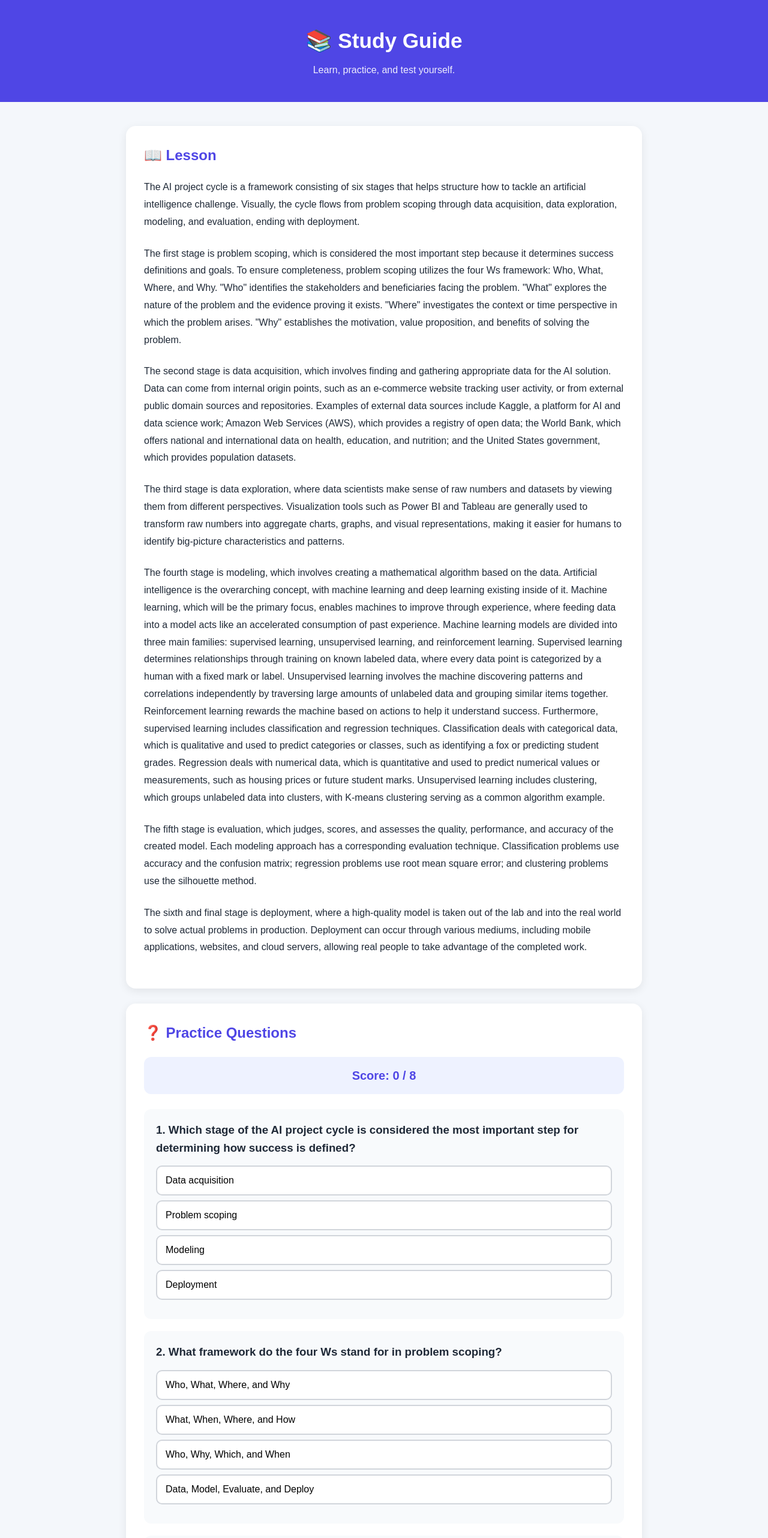
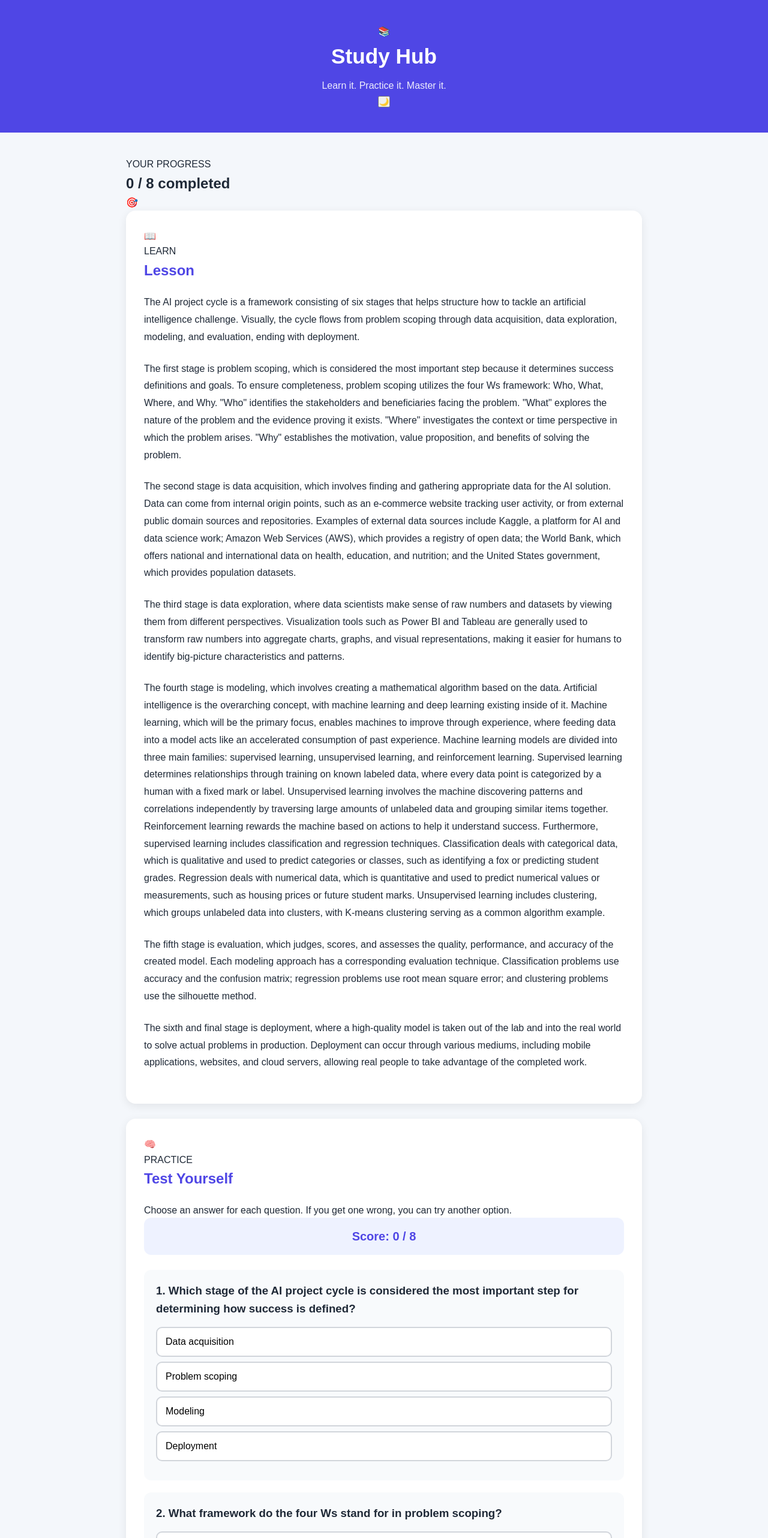
Before and after one commit to optionalguestlol/study-website, a plain HTML site: page index.html in a window 1280 px wide. Shown: the top 2564 px of the page at 60% size. Drawn offline with Linux system fonts and the light colour scheme.

Commit message:
Update index.html

```diff
--- a/index.html
+++ b/index.html
@@ -3,35 +3,131 @@
 <head>
     <meta charset="UTF-8">
     <meta name="viewport" content="width=device-width, initial-scale=1.0">
-    <title>Study Guide</title>
+
+    <title>Study Hub</title>
+
     <link rel="stylesheet" href="style.css">
 </head>
 
 <body>
 
-    <header>
-        <h1>📚 Study Guide</h1>
-        <p>Learn, practice, and test yourself.</p>
+    <header class="hero">
+        <div class="hero-content">
+            <div class="logo">📚</div>
+
+            <div>
+                <h1>Study Hub</h1>
+                <p>Learn it. Practice it. Master it.</p>
+            </div>
+
+            <button id="themeButton" class="theme-button" type="button">
+                🌙
+            </button>
+        </div>
     </header>
+
 
     <main>
 
-        <section class="card">
-            <h2>📖 Lesson</h2>
-            <div id="lesson">Loading...</div>
+        <!-- Study Progress -->
+        <section class="progress-card">
+
+            <div class="progress-top">
+                <div>
+                    <span class="small-label">YOUR PROGRESS</span>
+                    <h2 id="progressText">0 / 8 completed</h2>
+                </div>
+
+                <div class="progress-icon">
+                    🎯
+                </div>
+            </div>
+
+            <div class="progress-bar">
+                <div id="progressFill"></div>
+            </div>
+
         </section>
 
-        <section class="card">
-            <h2>❓ Practice Questions</h2>
-            <div id="questions">Loading...</div>
+
+        <!-- Lesson -->
+        <section class="card lesson-card">
+
+            <div class="section-heading">
+                <div class="section-icon">📖</div>
+
+                <div>
+                    <span class="small-label">LEARN</span>
+                    <h2>Lesson</h2>
+                </div>
+            </div>
+
+            <div id="lesson">
+                Loading lesson...
+            </div>
+
         </section>
 
-        <section class="card">
-            <h2>✅ Answers</h2>
-            <div id="answers">Loading...</div>
+
+        <!-- Practice -->
+        <section class="card quiz-card">
+
+            <div class="section-heading">
+                <div class="section-icon">🧠</div>
+
+                <div>
+                    <span class="small-label">PRACTICE</span>
+                    <h2>Test Yourself</h2>
+                </div>
+            </div>
+
+            <p class="quiz-intro">
+                Choose an answer for each question. If you get one wrong,
+                you can try another option.
+            </p>
+
+            <div id="questions">
+                Loading questions...
+            </div>
+
         </section>
 
+
+        <!-- Completion -->
+        <section id="completionCard" class="completion-card hidden">
+
+            <div class="completion-icon">
+                🎉
+            </div>
+
+            <h2>Quiz Complete!</h2>
+
+            <p id="completionMessage">
+                Great work!
+            </p>
+
+            <div id="finalScore" class="final-score">
+                0 / 8
+            </div>
+
+            <button id="completionReset" class="reset-button" type="button">
+                ↻ Try Again
+            </button>
+
+        </section>
+
+
+        <button id="topButton" class="top-button" type="button">
+            ↑ Back to top
+        </button>
+
     </main>
+
+
+    <footer>
+        <p>Keep learning. Keep improving. 🚀</p>
+    </footer>
+
 
     <script src="script.js"></script>
 
```
